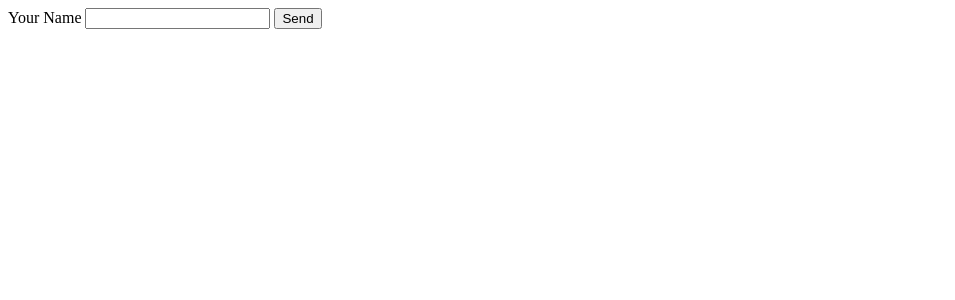
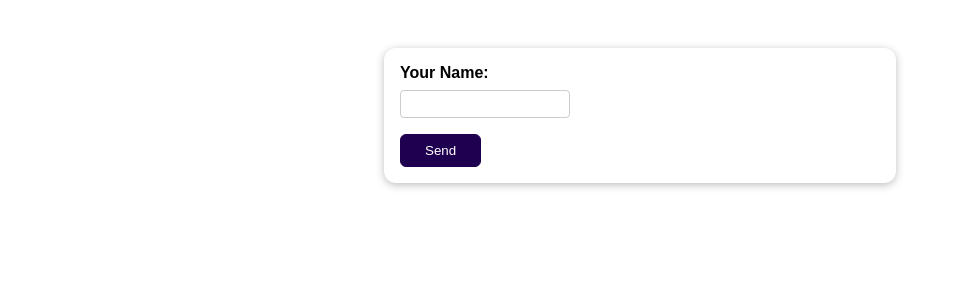
Before and after one commit to DeX-Coder/Django-Mine, a Django app: page / in a window 1280 px wide. Shown: the top 300 px of the page, without its empty margins (0-955 px from the left). Run offline with Django 4.2, Linux system fonts and the light colour scheme.

Commit message:
Forms
⋄What's New

⇨ Added Form Validation
Forms now will be validated on sending a POST request.

⇨ Added Basic Form Controls
   ⇢ Forms will be display dynamically rather than hardcoded in html.
   ⇢ Made forms label dynamic.
   ⇢ Character length restriction added.
   ⇢ Custom errors can now be displayed.

⇨ Added basic form styling.

⌘ Dev Zone:
⇨ You can try and customise the forms configs and stylings,  your way!
⇨ No migration needed. You can kickstart this project directly!

```diff
--- /dev/null
+++ b/reviews/forms.py
@@ -0,0 +1,7 @@
+from django import forms
+
+class ReviewForm(forms.Form):
+    user_name = forms.CharField(label="Your Name", max_length=100, error_messages={
+        "required":"Your Name field must not be empty!",
+        "max_length": "Please enter a shorter name!"
+    })
--- /dev/null
+++ b/reviews/static/reviews/styles.css
@@ -0,0 +1,70 @@
+body{
+    font-family: sans-serif;
+    margin: 0;
+}
+
+form{
+    margin: 3rem auto;
+    width: 90%;
+    max-width: 30rem;
+    padding: 1rem;
+    border-radius: 12px;
+    background-color: white;
+    box-shadow: 0 2px 8px rgba(0,0,0,0.26);
+}
+
+button{
+    cursor: pointer;
+    padding: 0.5rem 1.5rem;
+    border-radius: 6px;
+    background-color: #1f0050;
+    color: white;
+    border: 1px solid #1f0050;
+}
+
+button:hover,
+button:active{
+    background-color: #320777;
+    border-color: #320777;
+}
+
+.form-control{
+    margin-bottom: 1rem;
+}
+
+.form-control input{
+    font: inherit;
+    padding: 0.25rem;
+    border-radius: 4px;
+    border: 1px solid #ccc;
+    display: block;
+    width: 10rem;
+}
+
+.form-control input:focus{
+    border-color: #1f0050;
+    outline: none;
+    background-color: #f4eeff;
+}
+
+.form-control label{
+    font-weight: bold;
+    display: block;
+    margin-bottom: 0.5rem;
+}
+
+.errorlist{
+    list-style: none;
+    margin: 0.5rem;
+    padding: 0;
+    color: #680000;
+}
+
+.errors input{
+    border-color: #680000;
+    background-color: #fde3e3;
+}
+
+.errors label{
+    color: #680000;
+}
--- a/reviews/templates/reviews/review.html
+++ b/reviews/templates/reviews/review.html
@@ -1,3 +1,5 @@
+{% load static %}
+
 <!DOCTYPE html>
 <html lang="en">
 <head>
@@ -5,12 +7,16 @@
     <meta http-equiv="X-UA-Compatible" content="IE=edge">
     <meta name="viewport" content="width=device-width, initial-scale=1.0">
     <title>Your Review</title>
+    <link rel="stylesheet" href="{% static 'reviews/styles.css' %}">
 </head>
 <body>
     <form method="post" action='/'>
         {% csrf_token %}
-        <label for="username">Your Name</label>
-        <input id='username' name="username" type="text">
+        <div class="form-control {% if form.user_name.errors %}errors{% endif %}">
+            {{ form.user_name.label_tag }}
+            {{ form.user_name}}
+            {{ form.user_name.errors}}
+        </div>
         <button type='submit'>Send</button>
     </form>
 </body>
--- a/reviews/views.py
+++ b/reviews/views.py
@@ -1,15 +1,29 @@
 from django.http import HttpResponseRedirect
 from django.shortcuts import render
+from .forms import ReviewForm
 
 # Create your views here.
 
+
 def review(request):
     if request.method == 'POST':
-        entered_username = request.POST['username']
-        print(entered_username)
-        return HttpResponseRedirect('/thank-you')
-    return render(request, 'reviews/review.html')
+
+        form = ReviewForm(request.POST)
+
+        if form.is_valid():
+            print(form.cleaned_data)
+            return HttpResponseRedirect('/thank-you')
+    else:
+        form = ReviewForm()
+
+    return render(
+        request,
+        "reviews/review.html",
+        {
+            "form": form,
+        },
+    )
 
 
 def thank_you(request):
-    return render(request, 'reviews/thank_you.html')
+    return render(request, "reviews/thank_you.html")
```
